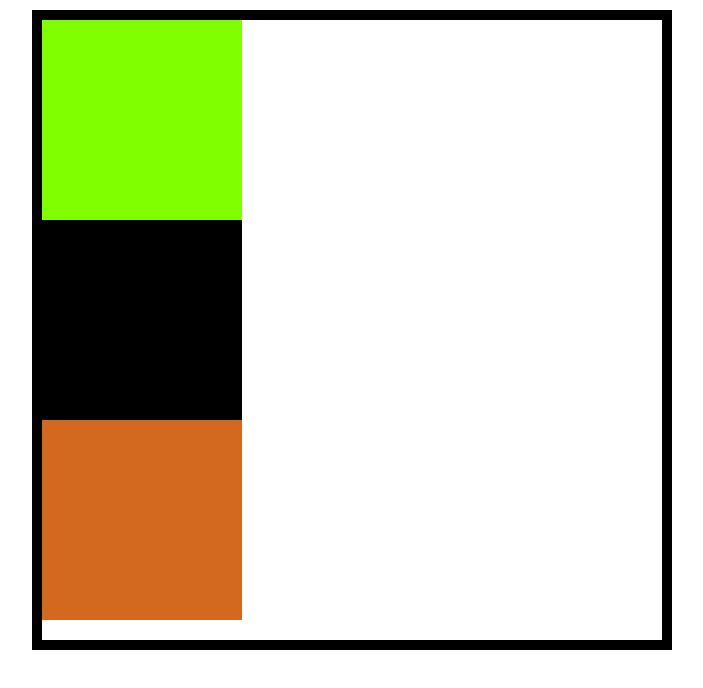
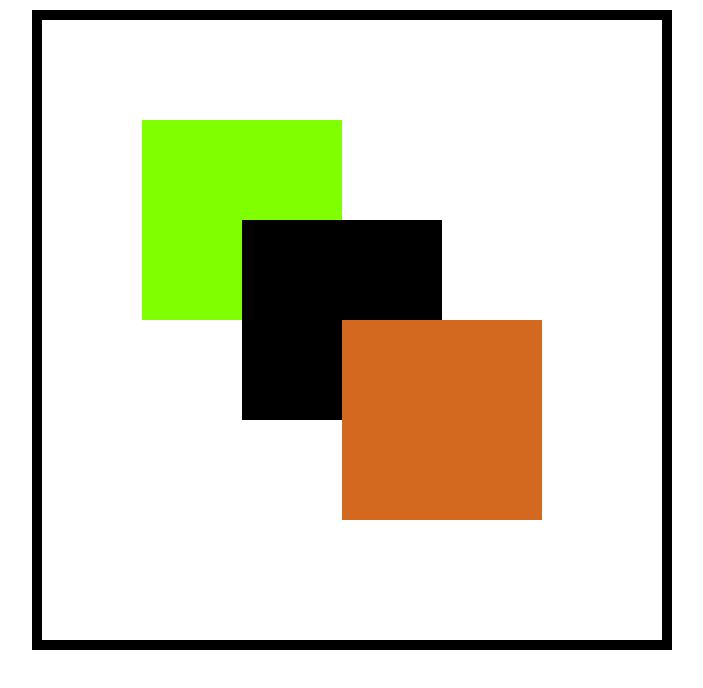
Before and after one commit to krl82610/krl82610.github.io, a plain HTML site: page exercises/exercise2.html in a window 1280 px wide. Shown: the whole page, without its empty margins (288-991 px from the left). Drawn offline with Linux system fonts and the light colour scheme.

Commit message:
updated2

```diff
--- a/exercises/exercise2.html
+++ b/exercises/exercise2.html
@@ -9,22 +9,32 @@
         margin: 0;
       }
       #wrapper {
+        position: relative;
         width: 620px;
         height: 620px;
         border: 10px solid black;
         margin: 10px auto;
       }
       #box1 {
+        position: absolute;
+        top: 100px;
+        left: 100px;
         width: 200px;
         height: 200px;
         background-color: chartreuse;
       }
       #box2 {
+        position: absolute;
+        top: 200px;
+        left: 200px;
         width: 200px;
         height: 200px;
         background-color: black;
       }
       #box3 {
+        position: absolute;
+        top: 300px;
+        left: 300px;
         width: 200px;
         height: 200px;
         background-color: chocolate;
```
